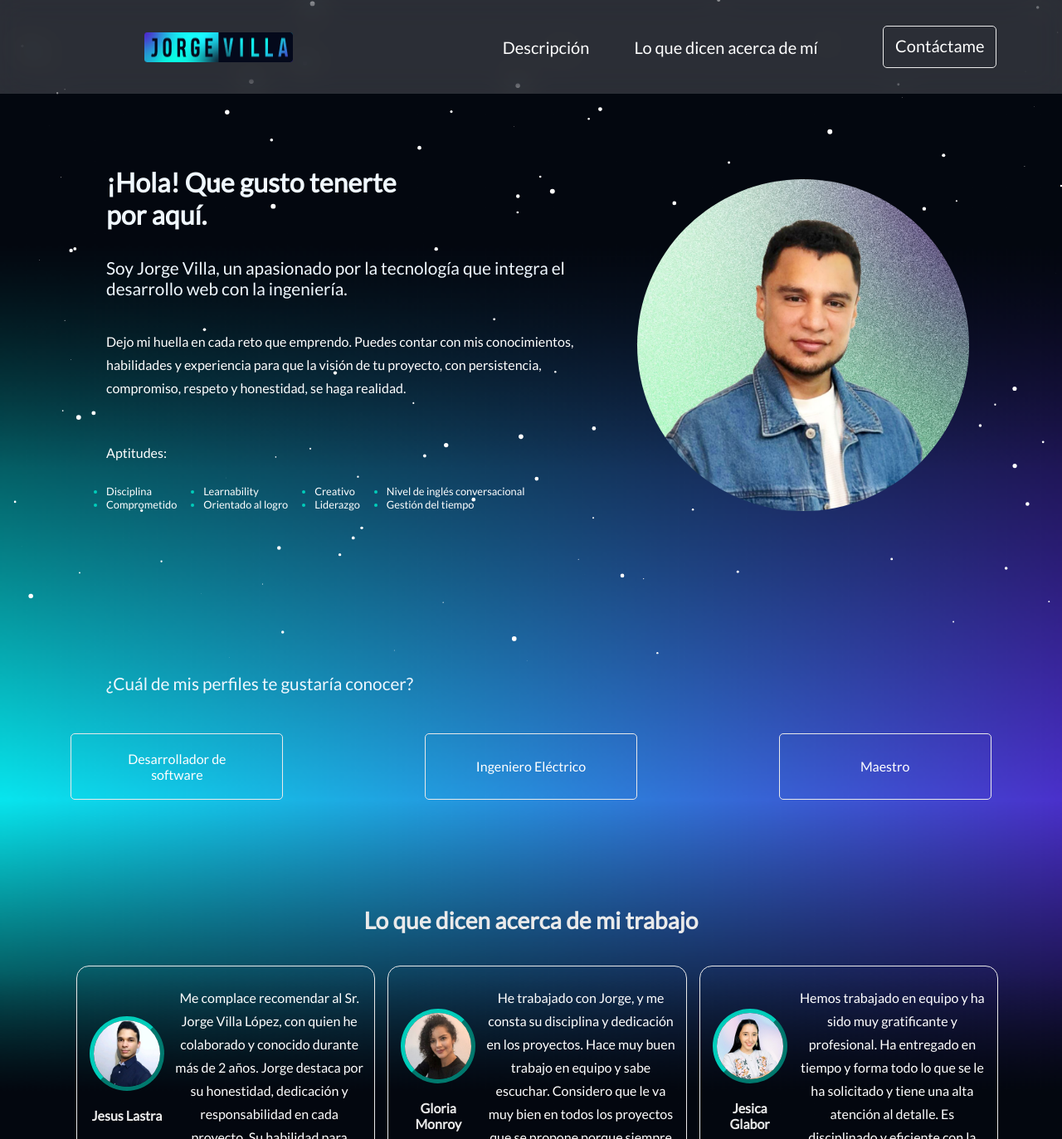
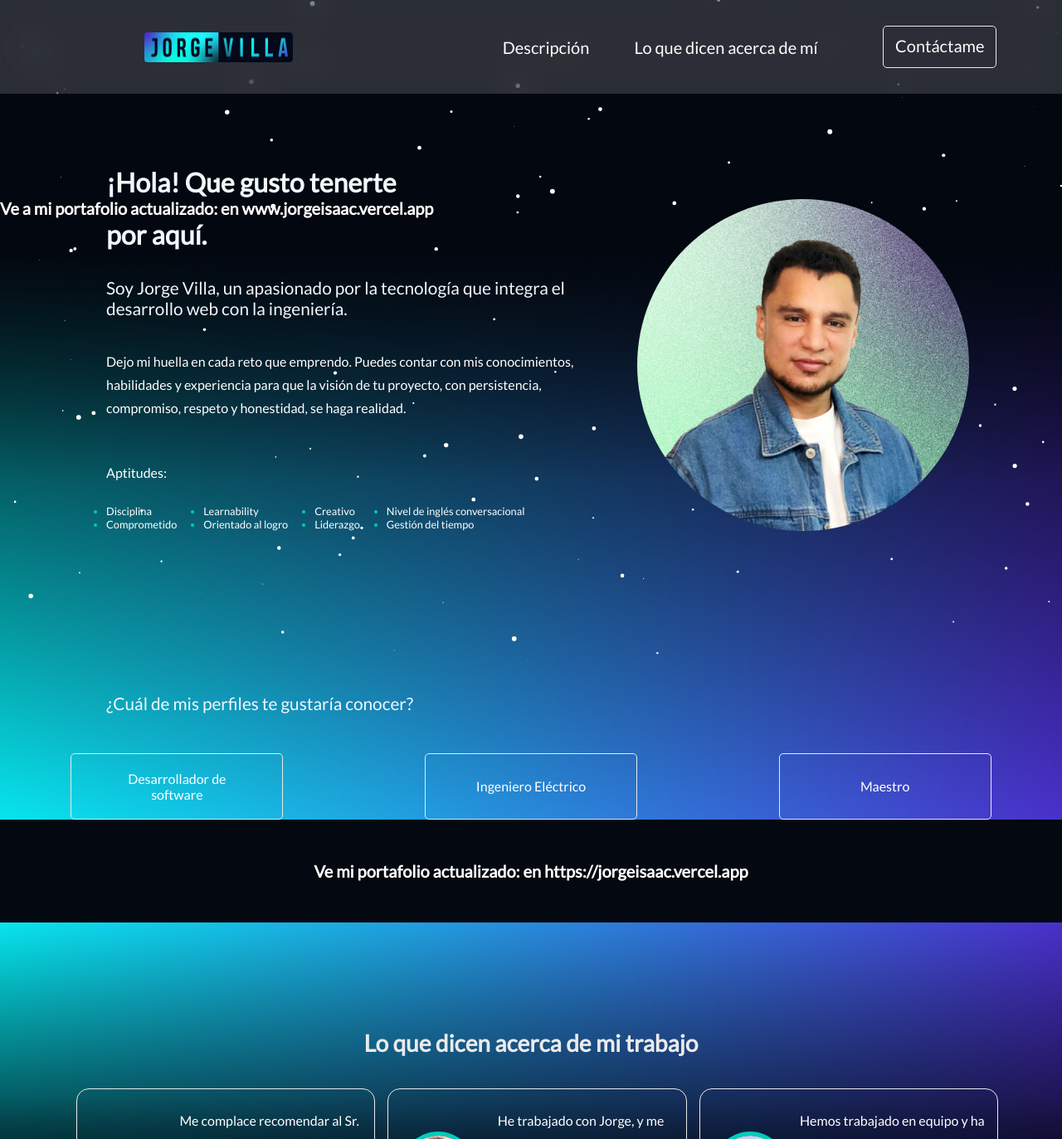
Before and after one commit to JorgeIsaacVilla/portafoliojorgeisaac, a plain HTML site: page index.html in a window 1280 px wide. Shown: the top 1373 px of the page at 83% size. Drawn offline with Linux system fonts and the light colour scheme.

Commit message:
Ultima actualización de portafolio. enrutamiento para el portafolio https://jorgeisaac.vercel.app

```diff
--- a/index.html
+++ b/index.html
@@ -44,6 +44,7 @@
      <script src="js/particlesjs-config.json"></script>
 <section class="presentacion" id="sobreMi">
      <h1 >¡Hola! Que gusto tenerte</h1>
+     <h2><a href="http://jorgeisaac.vercel.app">Ve a mi portafolio actualizado: en www.jorgeisaac.vercel.app</a></h2>
      <h1 style="padding-top: 0px!important; margin-bottom: 32px;">por aquí.</h1>
      <h2 class="text_presentacion">Soy Jorge Villa, un apasionado por la tecnología que integra el desarrollo web con la ingeniería.</h2>
      <div class="presentacion1">
@@ -81,6 +82,10 @@
           <button class="ver_portafolio"><a href="./maestro.html" class="ver_portafolio_Enlace">Maestro</a></button>
      </div>
 </section>
+
+<div style="display: flex; justify-content: center; align-items: center; padding: 50px 24px; width: calc(100% - 48px)">
+     <h2 style="text-align: center; width: 100%;"><a style="display: flex; justify-content: center; align-items: center;" href="http://jorgeisaac.vercel.app">Ve mi portafolio actualizado: en https://jorgeisaac.vercel.app</a></h2>
+</div>
 
 <section class="sobre_mi_presentacion" style="background-size: 100% 100%;">
 <div style="display: flex; flex-direction: column; justify-content: center; align-items: center;">
```
Also changed, not shown: desarrolloWeb.html (+3 -0 lines), ingenieria.html (+3 -0 lines), maestro.html (+3 -0 lines).
